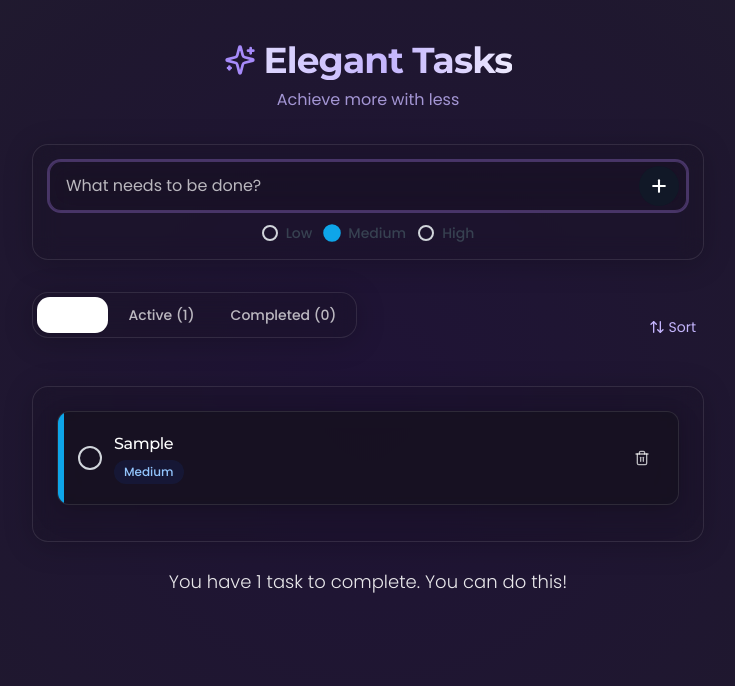
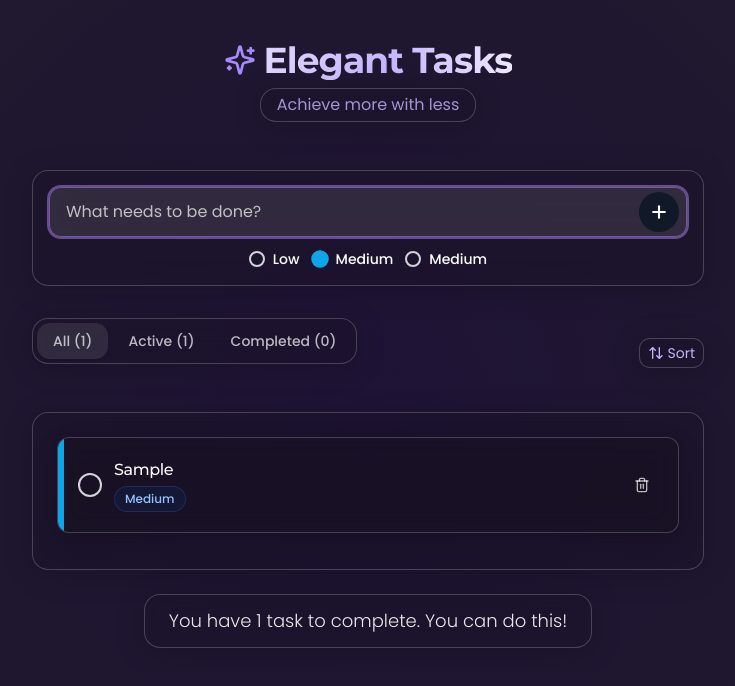
Before and after one commit to devankq/tasky-motivator, a React (Vite) app: page / in a window 1280 px wide. Both pictures are taken after typing "Sample" into the empty fields and a click on the button "Add task". Shown: the top 686 px of the page, without its empty margins (272-1007 px from the left). Built offline with nearby package versions, Linux system fonts and the light colour scheme.

Commit message:
Implement glassmorphism
Implement a glassmorphism effect across the application.

```diff
--- a/src/components/FilterTabs.tsx
+++ b/src/components/FilterTabs.tsx
@@ -23,8 +23,8 @@ const FilterTabs: React.FC<FilterTabsProps> = ({
           className={cn(
             "filter-tab rounded-lg transition-all duration-200",
             filter === 'all' ?
-              "bg-white shadow-sm" :
-              "hover:bg-white/50"
+              "bg-white/10 backdrop-blur-sm shadow-sm" :
+              "hover:bg-white/10"
           )}
         >
           All ({activeCount + completedCount})
@@ -34,8 +34,8 @@ const FilterTabs: React.FC<FilterTabsProps> = ({
           className={cn(
             "filter-tab rounded-lg transition-all duration-200",
             filter === 'active' ?
-              "bg-white shadow-sm" :
-              "hover:bg-white/50"
+              "bg-white/10 backdrop-blur-sm shadow-sm" :
+              "hover:bg-white/10"
           )}
         >
           Active ({activeCount})
@@ -45,8 +45,8 @@ const FilterTabs: React.FC<FilterTabsProps> = ({
           className={cn(
             "filter-tab rounded-lg transition-all duration-200",
             filter === 'completed' ?
-              "bg-white shadow-sm" :
-              "hover:bg-white/50"
+              "bg-white/10 backdrop-blur-sm shadow-sm" :
+              "hover:bg-white/10"
           )}
         >
           Completed ({completedCount})
--- a/src/components/MotivationalMessage.tsx
+++ b/src/components/MotivationalMessage.tsx
@@ -35,7 +35,7 @@ const MotivationalMessage: React.FC<MotivationalMessageProps> = ({ tasks }) => {
         isAnimating ? 'opacity-0' : 'opacity-100'
       }`}
     >
-      <p className="text-white/90 text-lg font-light animate-fade-in max-w-lg">
+      <p className="text-white/90 text-lg font-light animate-fade-in max-w-lg glass-container px-6 py-3">
         {message}
       </p>
     </div>
--- a/src/components/TaskInput.tsx
+++ b/src/components/TaskInput.tsx
@@ -1,4 +1,3 @@
-
 import React, { useState, useRef, useEffect } from 'react';
 import { Task, TaskPriority } from '../types/task';
 import { findAutocompleteSuggestions } from '../utils/taskUtils';
@@ -116,14 +115,14 @@ const TaskInput: React.FC<TaskInputProps> = ({ onAddTask, existingTasks }) => {
           {suggestions.length > 0 && isFocused && (
             <div
               ref={suggestionsRef}
-              className="absolute left-0 right-0 mt-1 bg-white rounded-lg border border-gray-200 shadow-lg z-10 overflow-hidden animate-slide-up"
+              className="absolute left-0 right-0 mt-1 bg-white/20 backdrop-blur-md rounded-lg border border-white/10 shadow-lg z-10 overflow-hidden animate-slide-up"
             >
               {suggestions.map((suggestion, index) => (
                 <div
                   key={index}
                   className={cn(
-                    "px-4 py-2 cursor-pointer hover:bg-gray-50 transition-colors",
-                    index === activeSuggestion ? "bg-gray-100" : ""
+                    "px-4 py-2 cursor-pointer hover:bg-white/30 transition-colors text-white",
+                    index === activeSuggestion ? "bg-white/20" : ""
                   )}
                   onMouseDown={() => applySuggestion(suggestion)}
                 >
@@ -149,7 +148,7 @@ const TaskInput: React.FC<TaskInputProps> = ({ onAddTask, existingTasks }) => {
                 ? "border-priority-low bg-priority-low scale-110"
                 : "border-gray-300"
             )}></span>
-            <span className="text-sm font-medium text-gray-700">Low</span>
+            <span className="text-sm font-medium text-white">Low</span>
           </label>
 
           <label className="flex items-center cursor-pointer">
@@ -166,7 +165,7 @@ const TaskInput: React.FC<TaskInputProps> = ({ onAddTask, existingTasks }) => {
                 ? "border-priority-medium bg-priority-medium scale-110"
                 : "border-gray-300"
             )}></span>
-            <span className="text-sm font-medium text-gray-700">Medium</span>
+            <span className="text-sm font-medium text-white">Medium</span>
           </label>
 
           <label className="flex items-center cursor-pointer">
@@ -183,7 +182,7 @@ const TaskInput: React.FC<TaskInputProps> = ({ onAddTask, existingTasks }) => {
                 ? "border-priority-high bg-priority-high scale-110"
                 : "border-gray-300"
             )}></span>
-            <span className="text-sm font-medium text-gray-700">High</span>
+            <span className="text-sm font-medium text-white">Medium</span>
           </label>
         </div>
       </form>
--- a/src/components/TaskItem.tsx
+++ b/src/components/TaskItem.tsx
@@ -33,7 +33,7 @@ const TaskItem: React.FC<TaskItemProps> = ({ task, onToggleComplete, onDelete })
   return (
     <div
       className={cn(
-        "task-card mb-3 group",
+        "task-card mb-3 group backdrop-blur-md",
         `priority-${task.priority}`,
         task.completed ? "completed" : "",
         isDeleting ? "opacity-0 scale-95" : "opacity-100 scale-100",
@@ -68,7 +68,7 @@ const TaskItem: React.FC<TaskItemProps> = ({ task, onToggleComplete, onDelete })
             <div className="flex items-center mt-1 space-x-2">
               <span
                 className={cn(
-                  "priority-chip",
+                  "priority-chip backdrop-blur-sm",
                   `priority-${task.priority}`
                 )}
               >
--- a/src/index.css
+++ b/src/index.css
@@ -76,11 +76,11 @@
 
 @layer components {
   .task-card {
-    @apply relative flex items-center gap-3 p-4 sm:p-5 bg-card/80 border border-white/10 rounded-xl shadow-task backdrop-blur-md transition-all duration-300 overflow-hidden;
+    @apply relative flex items-center gap-3 p-4 sm:p-5 bg-card/40 border border-white/20 rounded-xl shadow-task backdrop-blur-lg transition-all duration-300 overflow-hidden;
   }
 
   .task-card:hover {
-    @apply bg-card/95 shadow-task-hover transform translate-y-[-2px];
+    @apply bg-card/60 shadow-task-hover transform translate-y-[-2px] border-white/30;
   }
 
   .task-card::before {
@@ -105,27 +105,27 @@
   }
 
   .priority-chip {
-    @apply text-xs font-medium py-1 px-2.5 rounded-full;
+    @apply text-xs font-medium py-1 px-2.5 rounded-full bg-opacity-60;
   }
 
   .priority-chip.priority-high {
-    @apply bg-orange-950/40 text-orange-300;
+    @apply bg-orange-950/40 text-orange-300 border border-orange-500/20;
   }
 
   .priority-chip.priority-medium {
-    @apply bg-blue-950/40 text-blue-300;
+    @apply bg-blue-950/40 text-blue-300 border border-blue-500/20;
   }
 
   .priority-chip.priority-low {
-    @apply bg-purple-950/40 text-purple-300;
+    @apply bg-purple-950/40 text-purple-300 border border-purple-500/20;
   }
 
   .glass-container {
-    @apply bg-card/30 backdrop-blur-md border border-white/10 rounded-2xl shadow-glass;
+    @apply bg-card/30 backdrop-blur-md border border-white/20 rounded-2xl shadow-glass hover:border-white/30 transition-all duration-300;
   }
 
   .glass-input {
-    @apply bg-card/20 backdrop-blur-md border border-white/10 rounded-xl px-4 py-3 focus:outline-none focus:ring-2 focus:ring-accent/30 focus:border-accent/30 placeholder:text-white/70 transition duration-200 text-white;
+    @apply bg-white/10 backdrop-blur-md border border-white/20 rounded-xl px-4 py-3 focus:outline-none focus:ring-2 focus:ring-accent/50 focus:border-accent/50 placeholder:text-white/70 transition duration-200 text-white;
   }
 
   .filter-tab {
--- a/src/pages/Index.tsx
+++ b/src/pages/Index.tsx
@@ -128,7 +128,7 @@ const Index = () => {
               Elegant Tasks
             </span>
           </h1>
-          <p className="text-purple-300/80">
+          <p className="text-purple-300/80 glass-container inline-block px-4 py-1 mb-4">
             Achieve more with less
           </p>
         </div>
@@ -155,13 +155,13 @@ const Index = () => {
                       : 'priority';
                 handleSortChange(nextSort);
               }}
-              className="flex items-center space-x-1 text-sm text-purple-300 hover:text-white py-1 px-2 rounded-md hover:bg-purple-900/30 transition-colors"
+              className="flex items-center space-x-1 text-sm text-purple-300 hover:text-white py-1 px-2 rounded-md hover:bg-purple-900/30 transition-colors glass-container"
             >
               <ArrowUpDown size={16} />
               <span>Sort</span>
             </button>
 
-            <div className="absolute right-0 mt-1 w-48 bg-card rounded-lg shadow-lg border border-white/10 overflow-hidden invisible group-hover:visible opacity-0 group-hover:opacity-100 transition-all duration-200 z-10">
+            <div className="absolute right-0 mt-1 w-48 glass-container rounded-lg shadow-glass border border-white/20 overflow-hidden invisible group-hover:visible opacity-0 group-hover:opacity-100 transition-all duration-200 z-10">
               <div className="py-1">
                 {['priority', 'dueDate', 'alphabetical', 'created'].map((option) => (
                   <button
@@ -184,7 +184,7 @@ const Index = () => {
           </div>
         </div>
 
-        <div className="glass-container p-4 sm:p-6">
+        <div className="glass-container p-4 sm:p-6 backdrop-blur-lg">
           <TaskList
             tasks={sortedAndFilteredTasks}
             onToggleComplete={handleToggleComplete}
```
